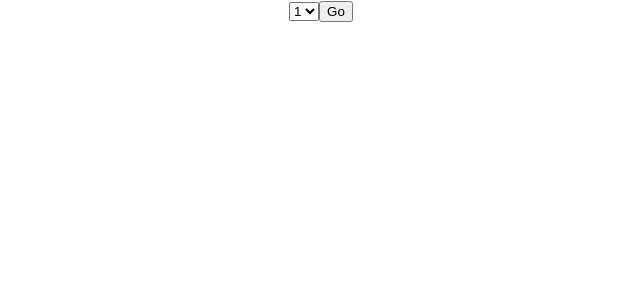
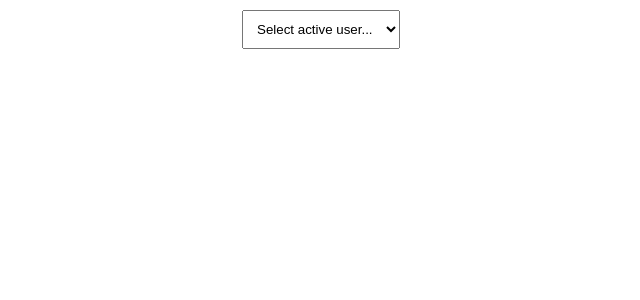
Before and after one commit to Ellucy/epolls, a React (Create React App) app: page / in a window 1280 px wide. Shown: the top 300 px of the page, without its empty margins (319-959 px from the left). Built offline with nearby package versions, Linux system fonts and the light colour scheme.

Commit message:
Map active user data in top bar

```diff
--- a/src/components/Login.js
+++ b/src/components/Login.js
@@ -1,28 +1,43 @@
-import { useNavigate } from "react-router-dom";
-import { useLocation } from 'react-router-dom';
+import { useNavigate, useLocation } from "react-router-dom";
+import { useEffect } from "react";
+import { connect } from 'react-redux';
 
-function Login(props) {
+function Login({ users }) {
     const navigate = useNavigate();
-    const { pathname, state } = useLocation();
+    const { pathname } = useLocation();
 
     return (
-        <div className="App">
-            <form>
-                <select>
-                    <option>1</option>
-                    <option>2</option>
-                </select>
-                <button onClick={() => {
+        <div className="App padding10">
+            <select
+                value="none"
+                className="padding10"
+                onChange={(event) => {
                     navigate(
                         pathname,
-                        { state: { userId: 123 }, replace: true }
+                        {
+                            state: { userId: event.target.value },
+                            replace: true
+                        }
                     );
-                }}>
-                    Go
-                </button>
-            </form>
+                }}
+            >
+                <option value="none" disabled>
+                    Select active user...
+                </option>
+                {Object.values(users).map((u) => (
+                    <option
+                        key={u.id}
+                        value={u.id}
+                    >
+                        {u.name}
+                    </option>
+                ))}
+            </select>
         </div>
     );
 }
+const mapStateToProps = ({ users }) => ({
+    users: users,
+});
 
-export default Login;
+export default connect(mapStateToProps)(Login);
--- a/src/components/TopBar.js
+++ b/src/components/TopBar.js
@@ -1,8 +1,7 @@
 import { connect } from 'react-redux';
 import { useLocation, Link } from 'react-router-dom';
 
-// show top bar for every page and check if
-function TopBar(props) {
+function TopBar({ activeUser }) {
     const { state, pathname } = useLocation();
     const userId = state?.userId;
     return (
@@ -33,7 +32,7 @@ function TopBar(props) {
                 </div>
                 <div className='flex-row'>
                     <div className='avatar-box'>
-                        Avatar
+                        Avatar {activeUser.id}
                     </div>
                     <Link
                         to="/"
@@ -43,9 +42,12 @@ function TopBar(props) {
                     </Link>
                 </div>
             </div>
-        </header >
+        </header>
     );
 }
 
+const mapStateToProps = ({ users }, { userId }) => ({
+    activeUser: users[userId],
+});
 
-export default TopBar;
+export default connect(mapStateToProps)(TopBar);
```
